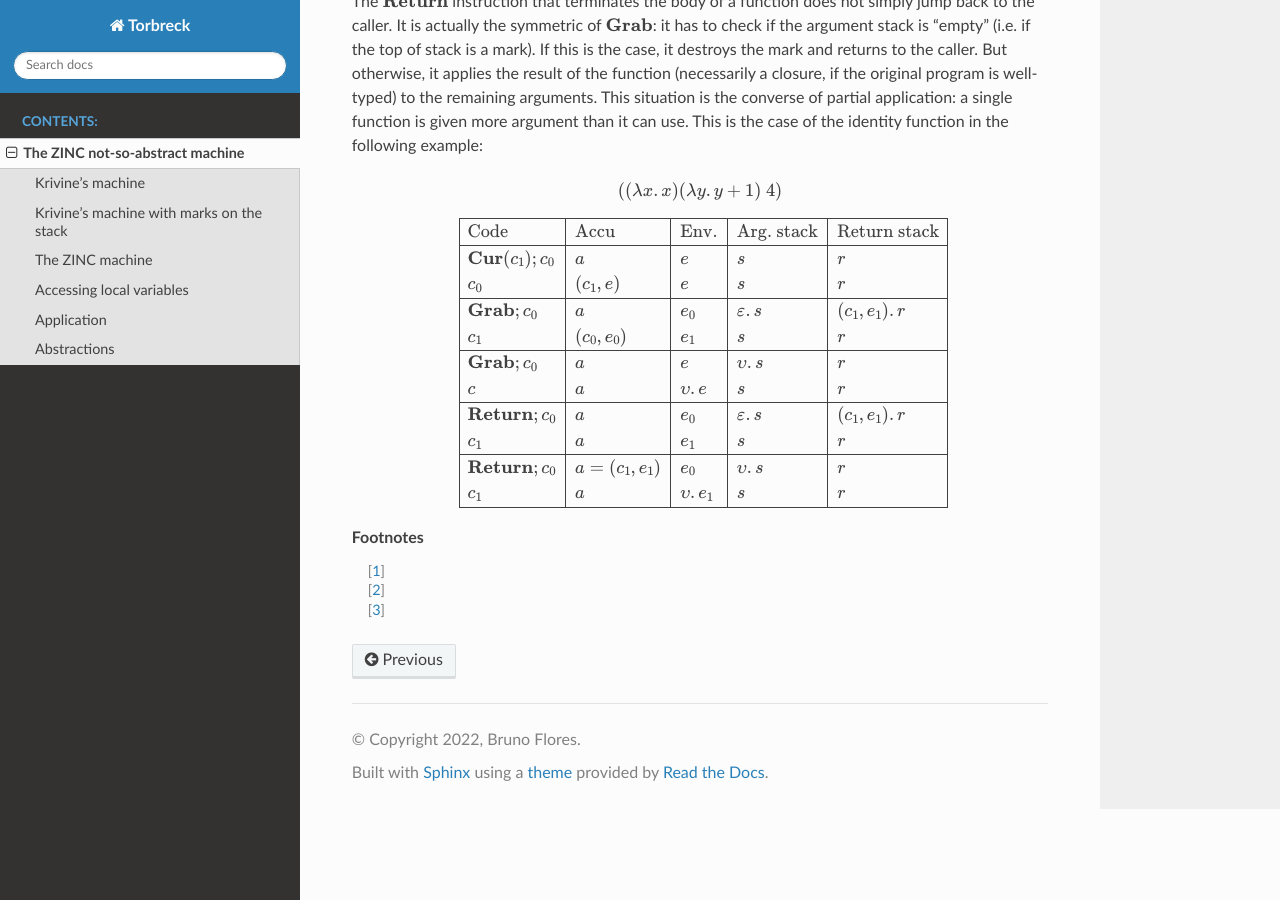
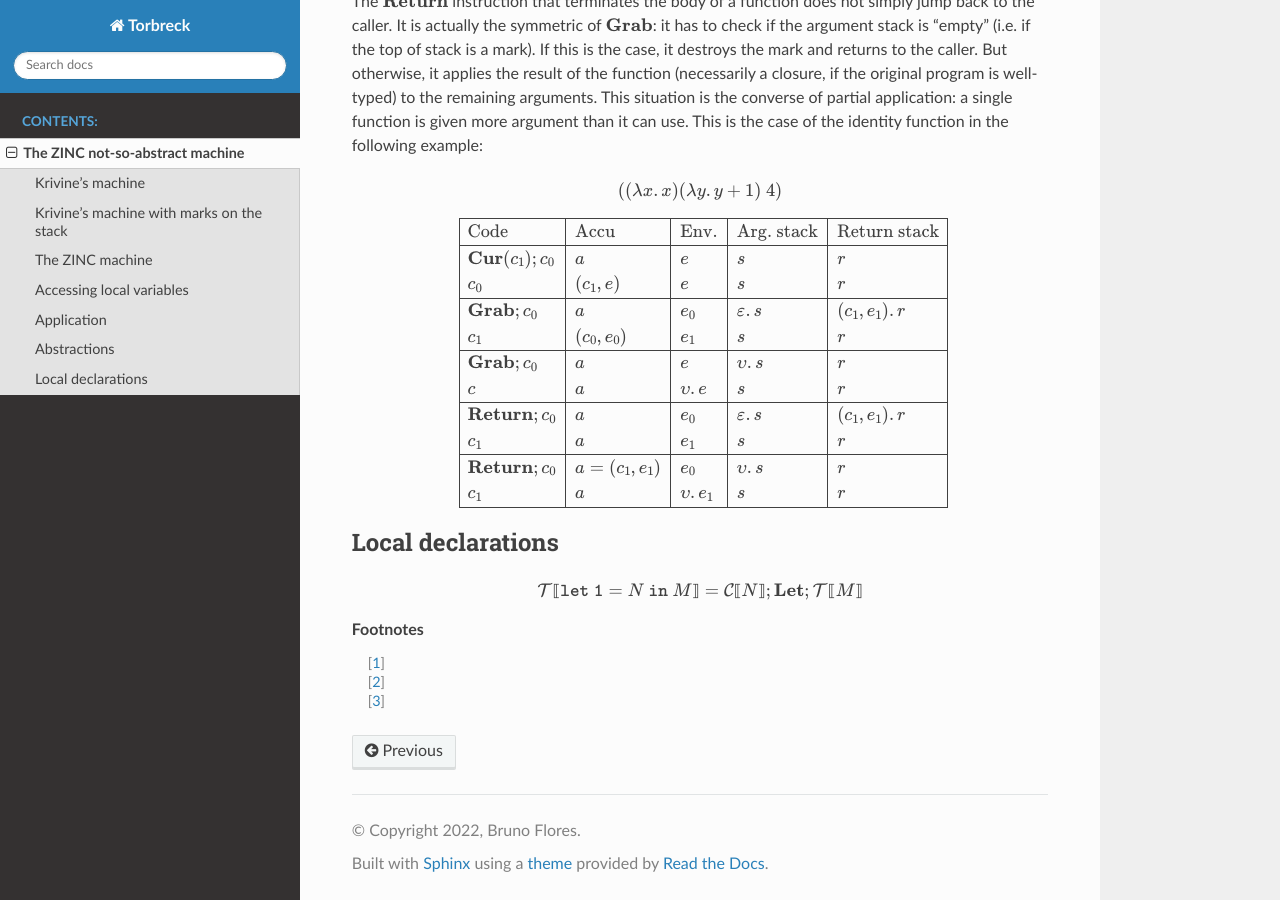
Before and after one commit to brunoflores/torbreck-lang, a Sphinx documentation site: the page built from docs/zam.rst, in a window 1280 px wide and 900 px high, scrolled down 3848 px. Built offline with Sphinx 7.4.7 and the Read the Docs theme 2.0.0, drawn with Linux system fonts in a browser that asks for light colours.

Commit message:
Document: zam.

```diff
--- a/docs/zam.rst
+++ b/docs/zam.rst
@@ -278,6 +278,15 @@ identity function in the following example:
    \hline
    \end{array}
 
+Local declarations
+==================
+
+.. math::
+
+   \mathcal{T} \textlbrackdbl \texttt{let} \space \texttt{1} = N \space
+   \texttt{in} \space M \textrbrackdbl = \mathcal{C} \textlbrackdbl N
+   \textrbrackdbl ; \textbf{Let} ; \mathcal{T} \textlbrackdbl M \textrbrackdbl
+
 .. rubric:: Footnotes
 
 .. [#]
```
